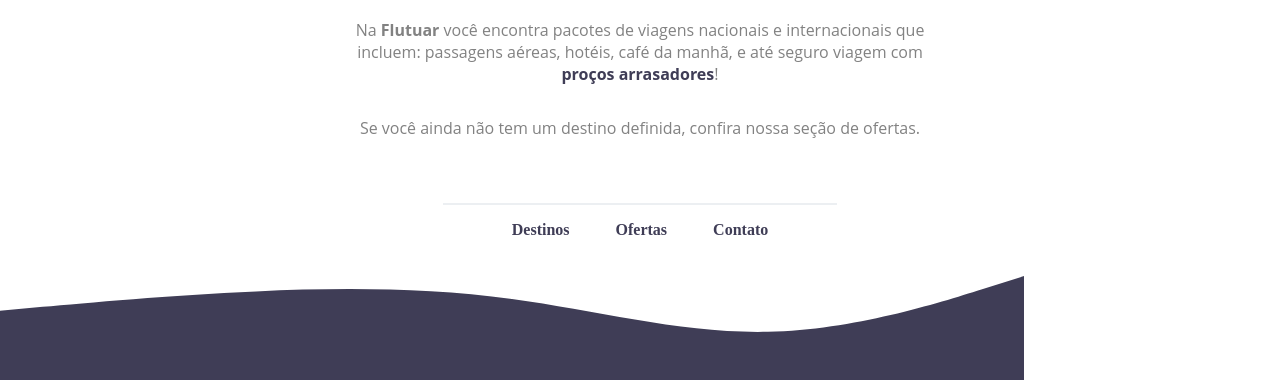
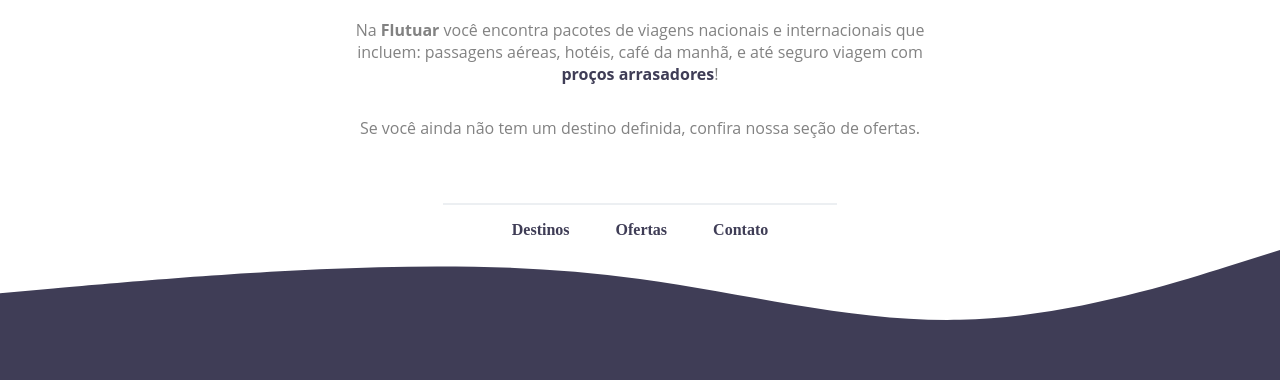
Before and after one commit to Eric-Nascimento/Recriando-layout-Extra, a plain HTML site: page index.html in a window 1280 px wide. Shown: the part 420-800 px from the top of the page. Drawn offline with Linux system fonts and the light colour scheme.

Commit message:
Add files via upload

```diff
--- a/style.css
+++ b/style.css
@@ -64,5 +64,7 @@
 .onda{
     position: fixed;
     bottom: 0;
+    width: 100%;
+    z-index: -1;
 
 }
```
